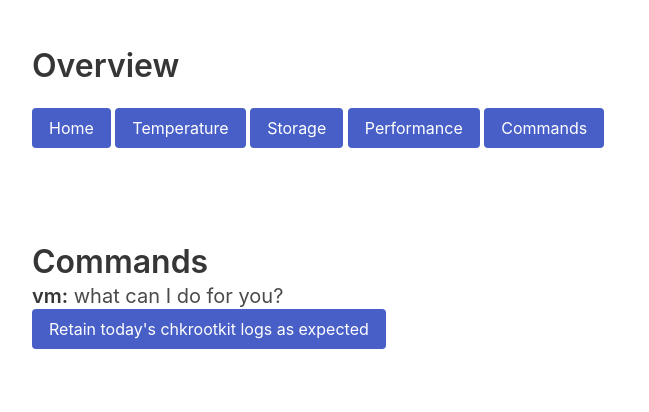
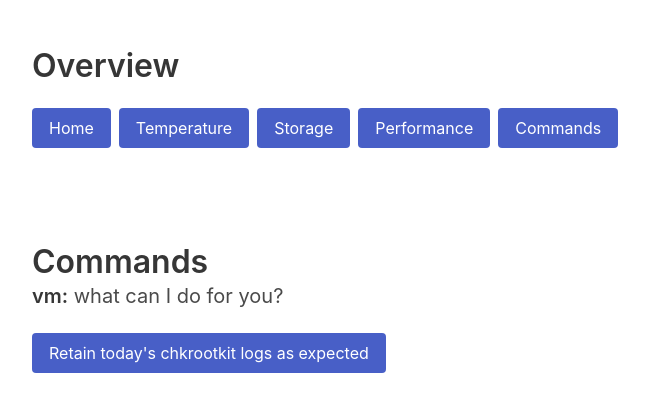
Before and after one commit to lipflip010/abad, a Flask app: page /commands in a window 1280 px wide. Shown: the top 412 px of the page, without its empty margins (32-681 px from the left). Run offline with Flask 2, Linux system fonts and the light colour scheme; some libraries are stand-ins or nearby versions.

Commit message:
some general layout improvements

```diff
--- a/app.py
+++ b/app.py
@@ -17,7 +17,7 @@ def run(command):
 @app.route('/')
 def index():
     uptime = run(['uptime', '-p'])
-    uptime = uptime[3:]
+    uptime = uptime[3:-1]
 
     system_time = strftime("%H:%M:%S") + " (" + tzname[0] + ")"
     return render_template('index.html', system_time=system_time, hostname=hostname, uptime=uptime)
--- a/templates/base.html
+++ b/templates/base.html
@@ -14,11 +14,13 @@
     <section class="section">
         <div class="container">
             <h2 class="title">Overview </h2>
+            <div class="buttons">
                 <a href="/" class="button is-link">Home</a>
                 <a class="button is-link">Temperature</a>
                 <a href="/storage" class="button is-link">Storage</a>
                 <a class="button is-link">Performance</a>
                 <a href="/commands" class="button is-link">Commands</a>
+            </div>
         </div>
     </section>
 {% endblock %}
--- a/templates/command-output.html
+++ b/templates/command-output.html
@@ -10,7 +10,6 @@
             </p>
         </div>
         <div class="container">
-
             <p> {{ stdout }} </p>
         </div>
     </section>
--- a/templates/commands.html
+++ b/templates/commands.html
@@ -8,10 +8,8 @@
             <p class="subtitle">
                 <strong>{{ hostname }}:</strong> what can I do for you?
             </p>
-    </div>
-    <div class="container">
-        <a href="/commands/chkrootkit_logs" class="button is-link">Retain today's chkrootkit logs as expected</a>
-        <p> {{ display_text }} </p>
+            <a href="/commands/chkrootkit_logs" class="button is-link">Retain today's chkrootkit logs as
+                expected</a>
         </div>
     </section>
 {% endblock %}
```
Also changed, not shown: templates/storage.html (+4 -4 lines), templates/index.html (indentation only). Lines whose indentation alone changed are shown as unchanged.
